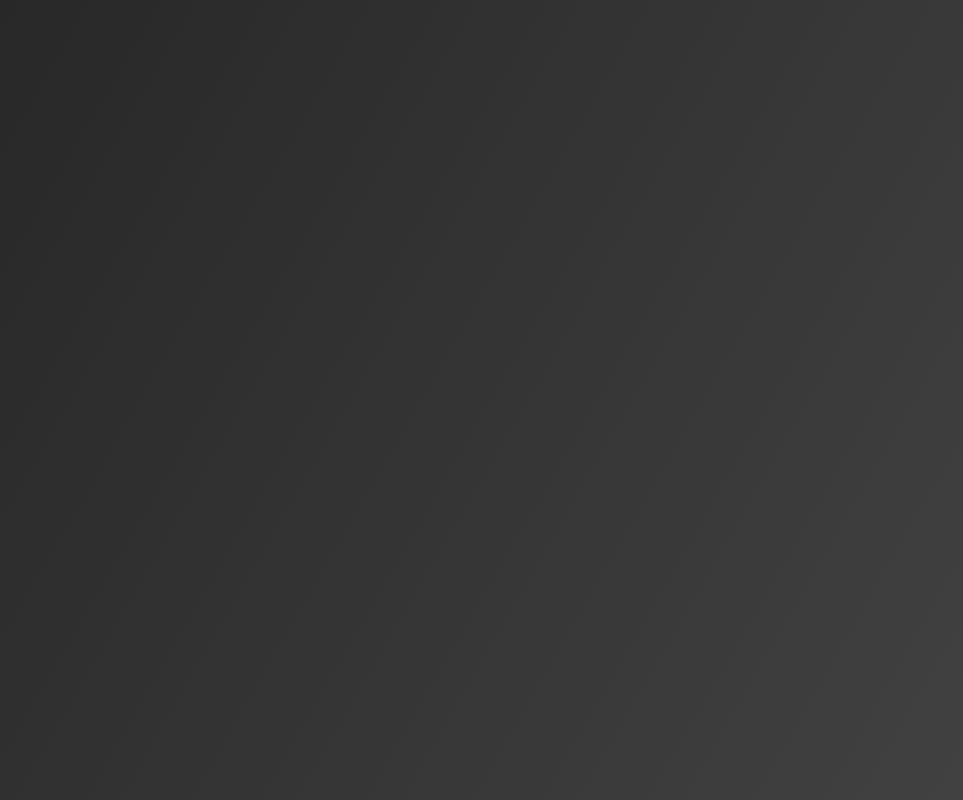
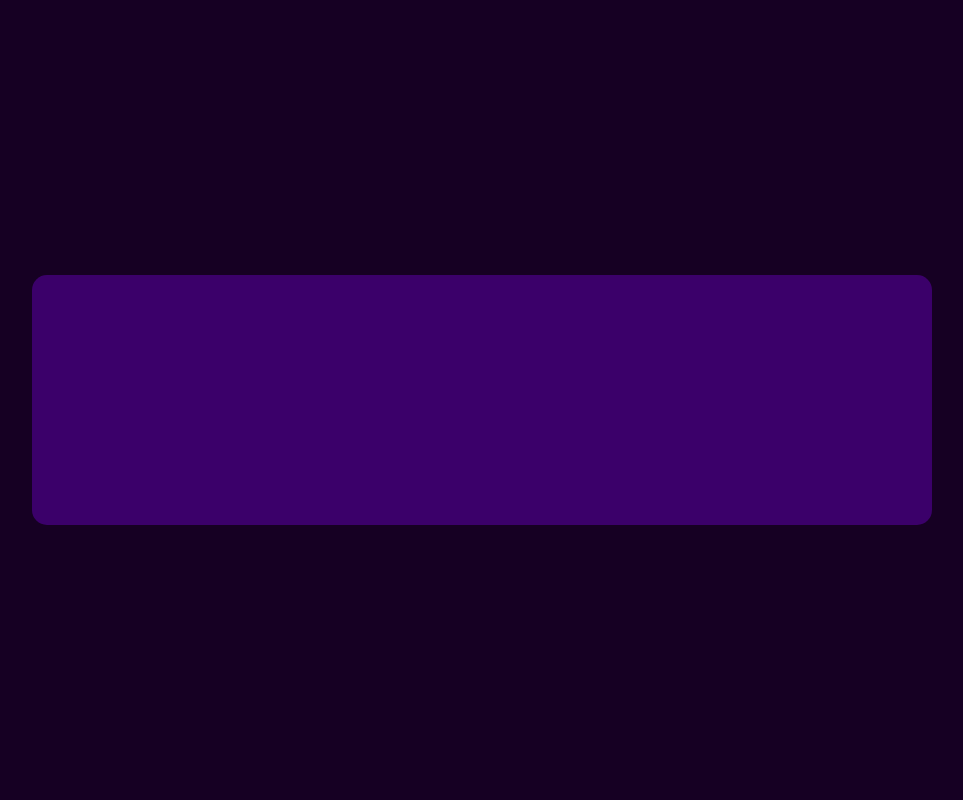
Before and after one commit to MarcusHolanda1/PortfolioMarcusHolanda, a React (Create React App) app: page / in a window 1280 px wide. Shown: the whole page, without its empty margins (158-1121 px from the left). Built offline with nearby package versions, Linux system fonts and the light colour scheme.

Commit message:
Compomnent containerInside

```diff
--- a/src/components/container/styles.js
+++ b/src/components/container/styles.js
@@ -3,7 +3,7 @@ import styled from 'styled-components';
 export const Container = styled.main`
     width: 100%;
     height: 100vh;
-    background: linear-gradient(120deg, #252525, #444);
+    background: #160023;
 
     display: flex;
     align-items: center;
--- /dev/null
+++ b/src/components/containerInside/index.jsx
@@ -0,0 +1,6 @@
+import { Container } from "./styles";
+
+const InsideContainer = (props) => {
+    return <Container></Container>;
+};
+export default InsideContainer;
--- /dev/null
+++ b/src/components/containerInside/styles.js
@@ -0,0 +1,8 @@
+import styled from 'styled-components'
+
+export const Container = styled.section`
+    width: 900px;
+    height: 250px;
+    background: #3B006A;
+    border-radius: 15px;
+`
--- a/src/pages/home.jsx
+++ b/src/pages/home.jsx
@@ -1,8 +1,12 @@
-import Container from '../components/container';
+import InsideContainer from '../components/containerInside'
+import MainContainer from '../components/container';
 
 export default function Home() {
     return (
-        <Container>
-        </Container>
+        <MainContainer>
+            <InsideContainer>
+
+            </InsideContainer>
+        </MainContainer>
     );
 }
```
